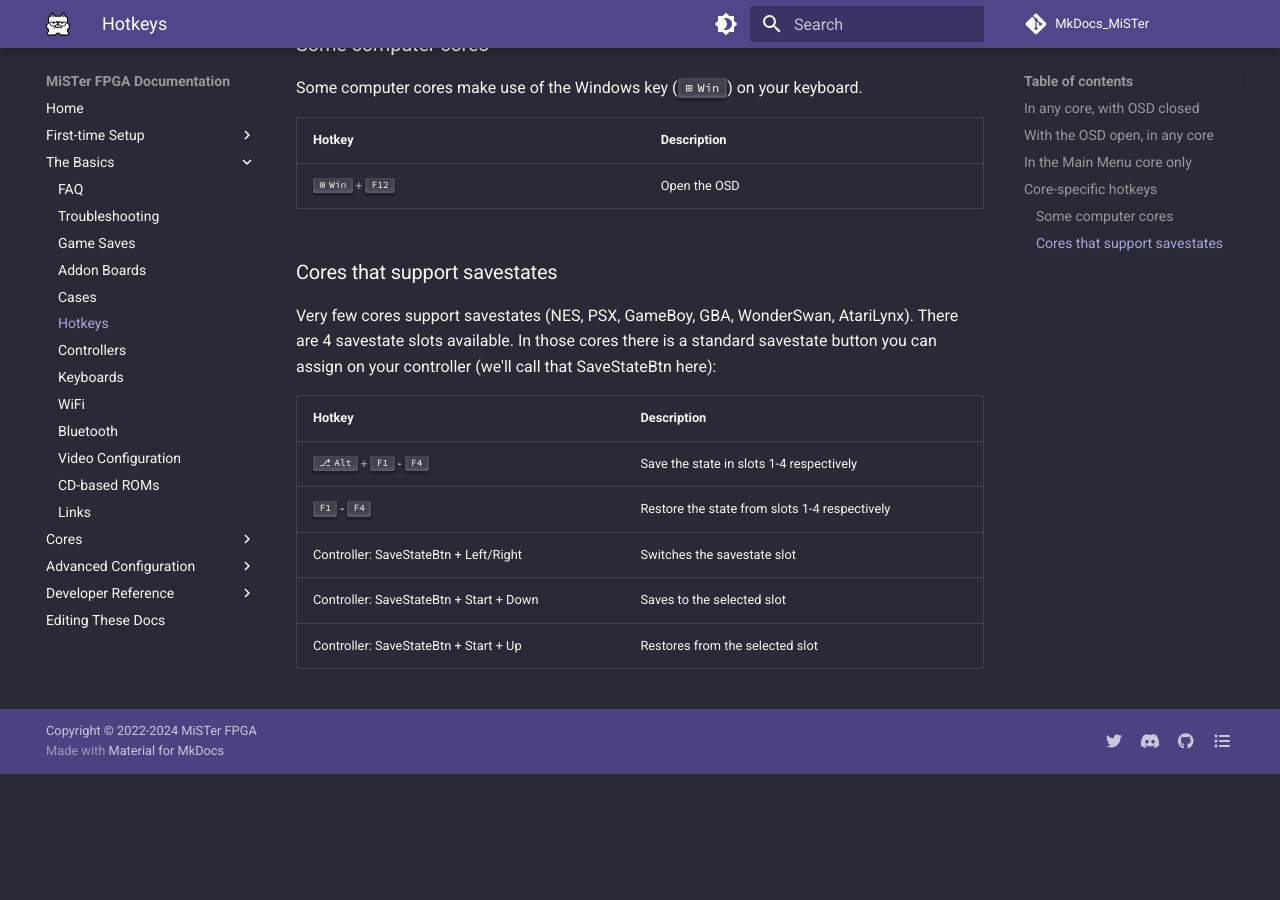
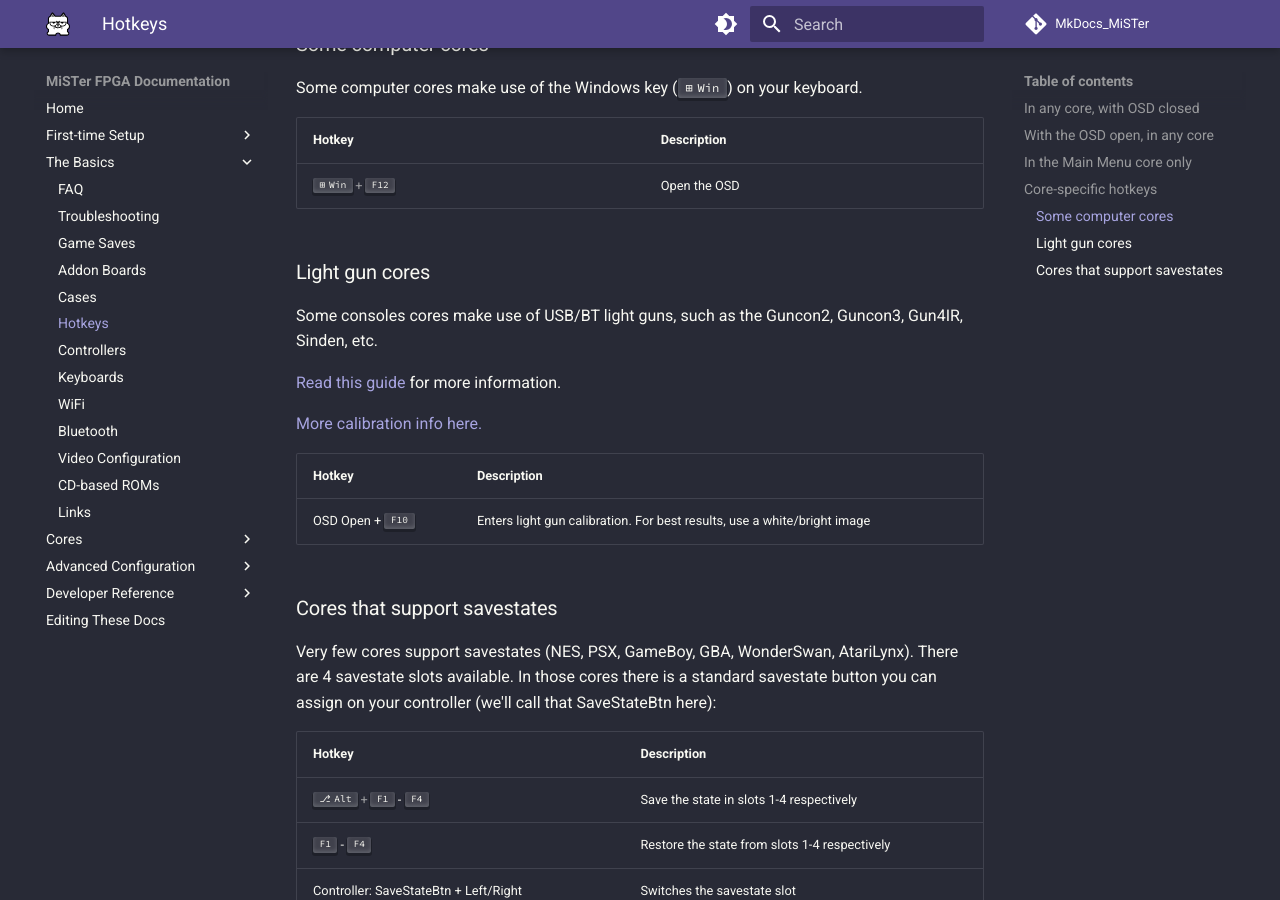
Before and after one commit to MiSTer-devel/MkDocs_MiSTer, an MkDocs documentation site: the page built from docs/basics/hotkey.md, in a window 1280 px wide and 900 px high, scrolled down 1753 px. Built offline with MkDocs 1.6.1 and Material for MkDocs 9.7.7, drawn with Linux system fonts in a browser that asks for light colours; comment, search, counter and statistics services are not loaded; before the commit the page ends 2527 px from its top, so only the background shows below that.

Commit message:
Hotkey info for light gun calibration

```diff
--- a/docs/basics/hotkey.md
+++ b/docs/basics/hotkey.md
@@ -45,6 +45,18 @@
 | ----------- | ------------ |
 | ++win+f12++ | Open the OSD |
 
+### Light gun cores
+
+Some consoles cores make use of USB/BT light guns, such as the Guncon2, Guncon3, Gun4IR, Sinden, etc.
+
+[Read this guide](./faq.md){target=_blank} for more information.
+
+[More calibration info here.](https://github.com/NolanNicholson/GunCon2-MiSTer?tab=readme-ov-file#calibration-instructions){target=_blank}
+
+| Hotkey             | Description                                                              |
+| ------------------ | ------------------------------------------------------------------------ |
+| OSD Open + ++f10++ | Enters light gun calibration. For best results, use a white/bright image |
+
 ### Cores that support savestates
 
 Very few cores support savestates (NES, PSX, GameBoy, GBA, WonderSwan, AtariLynx). There are 4 savestate slots available. In those cores there is a standard savestate button you can assign on your controller (we'll call that SaveStateBtn here):
```
